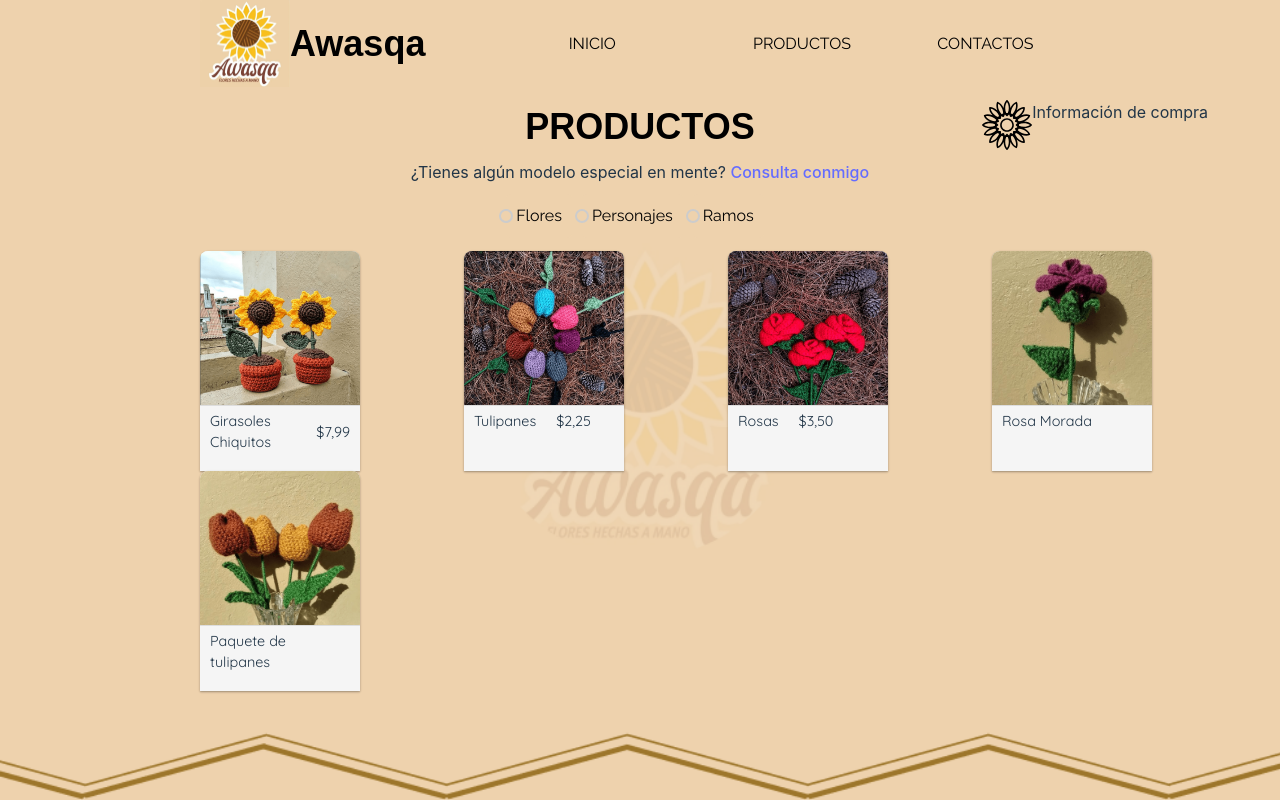
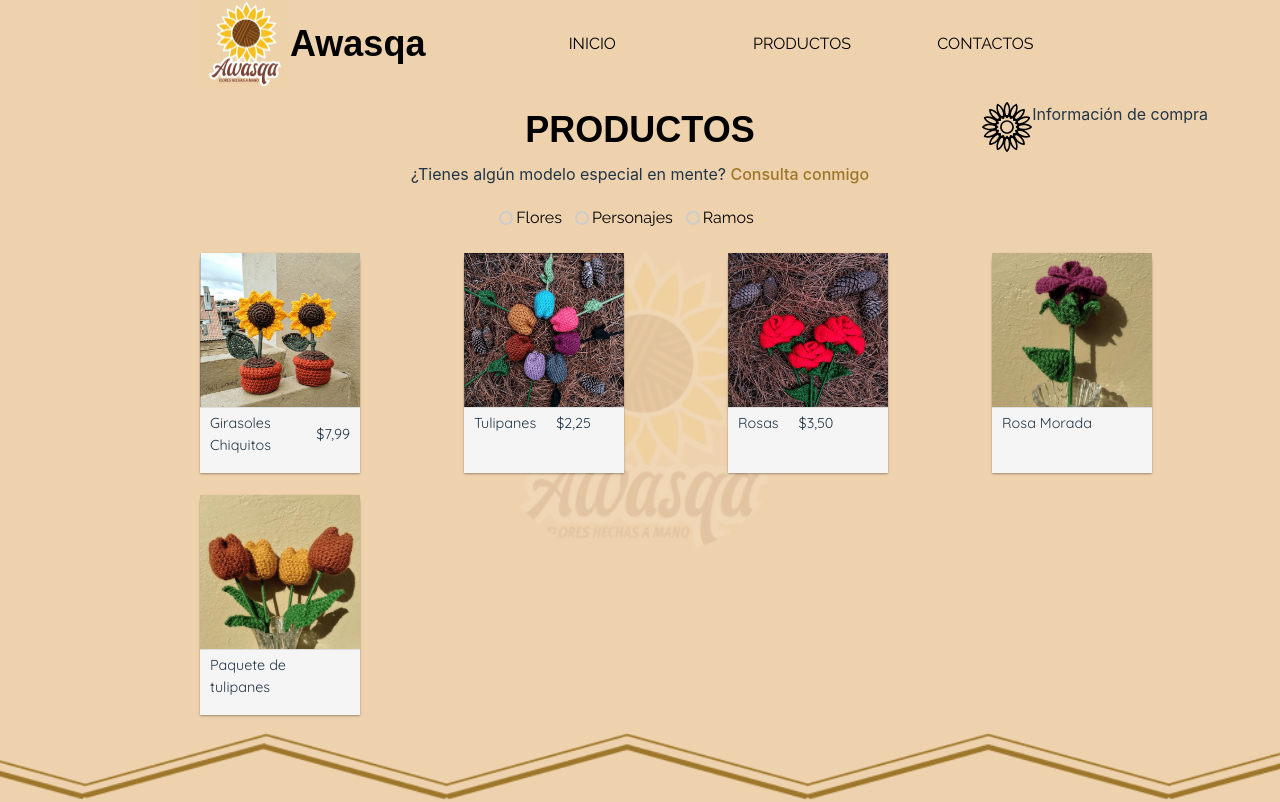
Before and after one commit to sebassil12/awasqa, a React (Vite) app: page /products/flowers in a window 1280 px wide. Shown: the top 802 px of the page. Built offline with nearby package versions, Linux system fonts and the light colour scheme; a web font is replaced by a local one.

Commit message:
Fix size product page

```diff
--- a/src/App.css
+++ b/src/App.css
@@ -3,7 +3,8 @@
 body{
   background-image: url("/aw-background.png");
   background-size: cover;
-  background-repeat: repeat-y;
+  background-attachment:fixed;
+  overflow: scroll;
   background-position: bottom;
   --title: 'Thasadith', sans-serif;
   --text: 'Quicksand', sans-serif;
--- a/src/components/AwCardProduct/styles/awcardproduct.module.css
+++ b/src/components/AwCardProduct/styles/awcardproduct.module.css
@@ -4,7 +4,6 @@
     border-radius: .5rem .5rem 0 0 ;
     background: #f5f5f5;
     position: relative;
-    overflow: hidden;
     box-shadow: 0 1px 3px rgba(0,0,0,0.12), 0 1px 2px rgba(0,0,0,0.24);
    }
 
@@ -31,6 +30,7 @@
     align-items: center;
     padding-top: 5px;
     border-top: 1px solid #ddd;
+    overflow: hidden;
    }
    .cancel{
     position: relative;
--- a/src/constants/database.ts
+++ b/src/constants/database.ts
@@ -69,22 +69,22 @@ export const bouquets = [
     {
         id:1,
         image:["/images/RamoGirasolTulipan/1.png"],
-        price:"$??",
-        size:"??",
+        price:"",
+        size:"",
         name:"Ramitos personalizados"
     },
     {
         id:2,
         image:["/images/RamoTulipan/1.png"],
-        price:"$??",
-        size:"??",
+        price:"",
+        size:"",
         name:"Ramo de tulipanes"
     },
     {
         id:3,
         image:["/images/RamoGirasoles/1.png", "/images/RamoGirasoles/2.png", "/images/RamoGirasoles/3.png"],
         price:"$12,99",
-        size:"??",
+        size:"",
         name:"Ramo de Girasoles"
     },
     {
@@ -116,14 +116,14 @@ export const flowers = [{
     id:2,
     image:["/images/Tulipanes/1.png", "/images/Tulipanes/2.png", "/images/Tulipanes/3.png"],
     price:"$2,25",
-    size:"??",
+    size:"",
     name:"Tulipanes"
 },
 {
     id:3,
     image:["/images/Rosas/1.png","/images/Rosas/2.png","/images/Rosas/3.png"],
     price:"$3,50",
-    size:"??",
+    size:"",
     name:"Rosas"
 
 
--- a/src/pages/AwContact/styles/awcontact.module.css
+++ b/src/pages/AwContact/styles/awcontact.module.css
@@ -18,7 +18,7 @@
 }
 .card_container{
     width: 30vw;
-    height: 50vh;
+    height: 100%;
     white-space: nowrap;
     overflow: hidden;
     text-overflow: ellipsis;
--- a/src/pages/AwProducts/AwProducts.tsx
+++ b/src/pages/AwProducts/AwProducts.tsx
@@ -40,7 +40,7 @@ function AwProduct() {
                     <p>Información de compra</p>
                 </div>
                 </div>
-                <p className={awproduct.contact}>¿Tienes algún modelo especial en mente? <Link to={"/contacts"}>Consulta conmigo</Link></p>
+                <p className={awproduct.contact}>¿Tienes algún modelo especial en mente? <Link to={"/contacts"} style={{color:"#9D7629"}}>Consulta conmigo</Link></p>
                 <AwMenuProducts />
                 <div className={awproduct.sections_container}>
 
--- a/src/pages/AwProducts/sections/styles/awcharacter.module.css
+++ b/src/pages/AwProducts/sections/styles/awcharacter.module.css
@@ -3,6 +3,7 @@
     margin-right: var(--margin);
     display: grid;
     grid-template-columns: repeat(4, 30%);
+    row-gap: 5%;
 }
 
 @media screen and (max-width:768px) {
--- a/src/pages/AwProducts/styles/awproduct.module.css
+++ b/src/pages/AwProducts/styles/awproduct.module.css
@@ -1,6 +1,7 @@
 .container{
     width: 100vw;
-    height: 75vh;
+    height: 140vh;
+    margin-top: 8%;
     display: flex;
     flex-direction: column;
     align-items: center;
@@ -102,6 +103,7 @@
     }
     .title{
         font-family: var(--title);
+        font-size: 25px;
     }
 
     .section_top{
@@ -119,7 +121,7 @@
     .steps{
         font-family: var(--text);
         font-size: 20px;
-        line-height: 40px;
+        line-height: 30px;
 
 
     }
@@ -127,6 +129,8 @@
         width: 10%;
         height: 10%;
     }
-
+    .container{
+        margin-top: 20%;
+    }
 
 }
```
